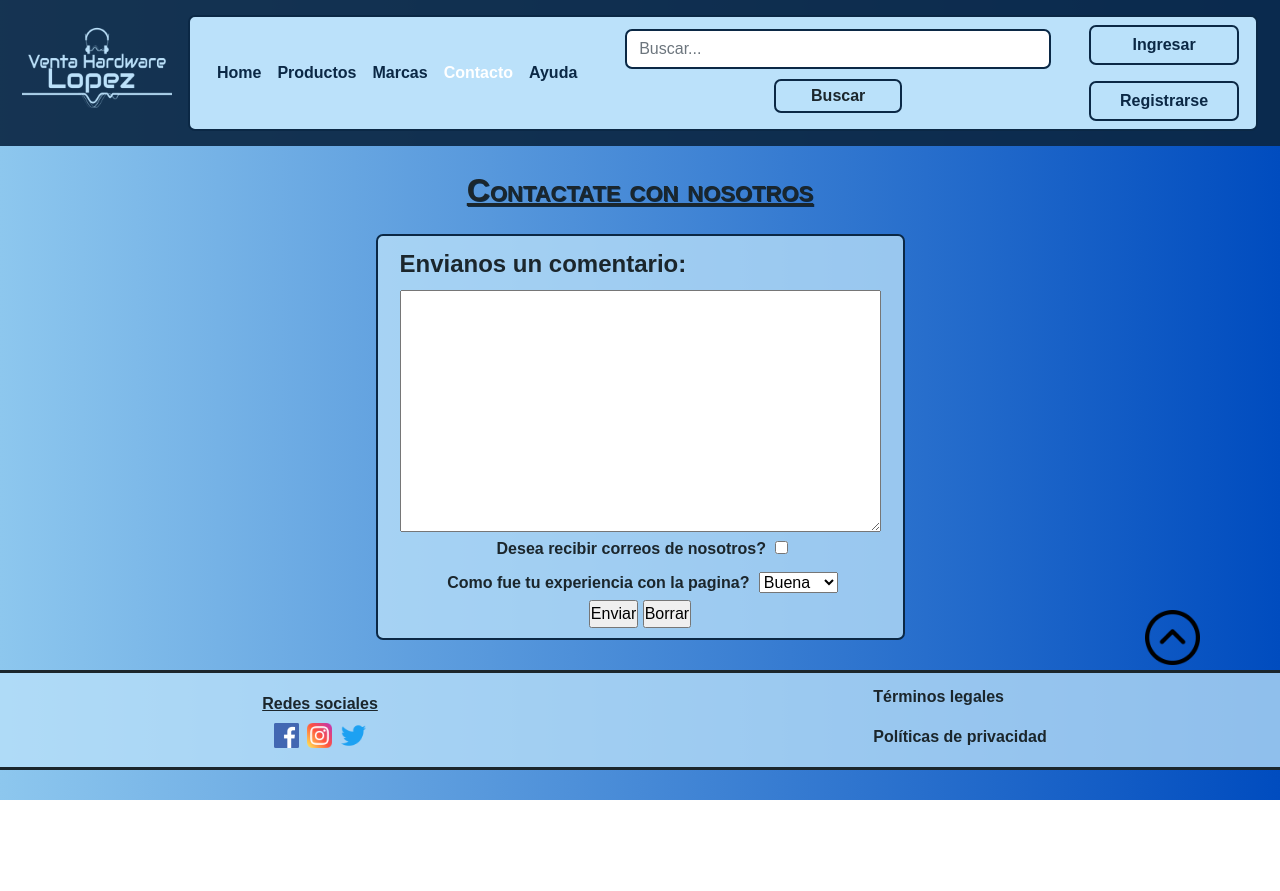
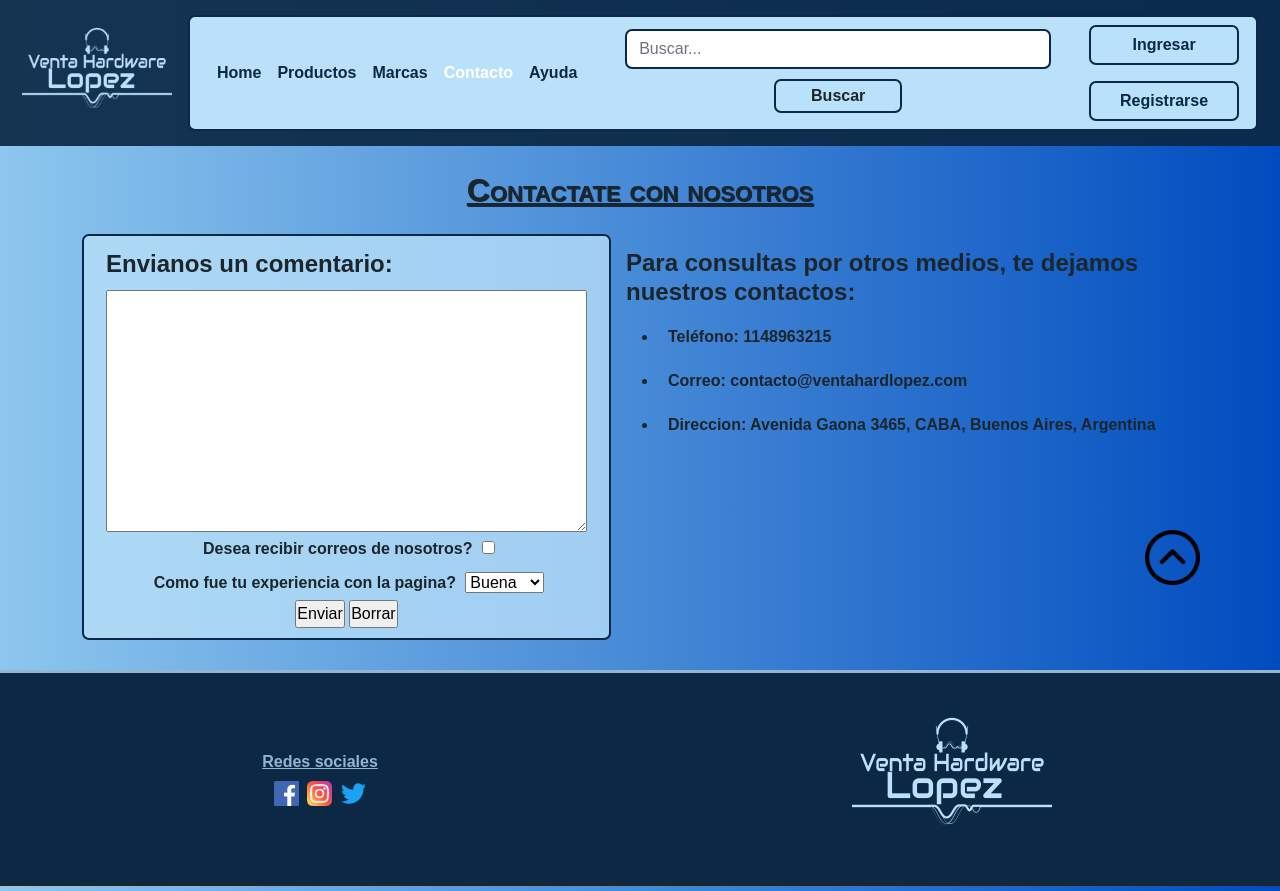
Before and after one commit to LopezBrian/Venta-Hardware-Lopez, a plain HTML site: page pages/contacto.html in a window 1280 px wide. Before the commit the page ends 800 px from the top, so only its background shows below. Drawn offline with nearby package versions, Linux system fonts and the light colour scheme.

Commit message:
Footer modificado

```diff
--- a/pages/contacto.html
+++ b/pages/contacto.html
@@ -73,6 +73,14 @@
                             </div>
                         </fieldset>
                     </form>
+                    <div class="contacto__info">
+                        <h4>Para consultas por otros medios, te dejamos nuestros contactos:</h4>
+                        <ul>
+                            <li>Teléfono: 1148963215</li>
+                            <li>Correo: contacto@ventahardlopez.com</li>
+                            <li>Direccion: Avenida Gaona 3465, CABA, Buenos Aires, Argentina</li>
+                        </ul>
+                    </div>
                 </div>
             </section>
             <a id="arrow" href="#top"><img src="../images/up-arrow.png" alt="arrow"></a>
@@ -89,9 +97,8 @@
                     <a href="https://www.twitter.com" target="_blank"><h6><img class="footer__logo" src="../images/twitter.png" alt="Twitter"></h6></a>
                 </div>
             </div>
-            <div class="footer__links">
-                <h6><a href="legales.html">Términos legales</a></h6>
-                <h6><a href="politicas.html">Políticas de privacidad</a></h6>
+            <div class="d-flex justify-content-center">
+                <a href="../index.html" class="navbar-brand"><img src="../images/logo2.png" alt="Logo"></a>
             </div>
         </footer>
         <!-- Modal login-->
--- a/scss/_contacto.scss
+++ b/scss/_contacto.scss
@@ -41,9 +41,24 @@ form {
 	margin:auto
 }
 
+.contacto__info{
+	padding: 15px;
+	h4{
+		font-weight: bold;
+	}
+	ul{
+		li{
+			padding: 10px;
+		}
+	}
+}
+
+
+/* MEDIA QUERIES */
 @media screen and (max-width:576px) {
     .contacto{
 		form{
+			margin: auto;
 			width: 90%;
 			input{
 				width: 100%;
@@ -66,12 +81,16 @@ form {
 				}
 			}
 		}
+		.container{
+			flex-direction: column;
+		}
 	}
 }
 
 @media screen and (min-width:577px) and (max-width:768px) {
     .contacto{
 		form{
+			margin: auto;
 			width: 90%;
 			.contacto__botones{
 				input{
@@ -79,6 +98,9 @@ form {
 					margin: 2px auto;
 				}
 			}
+		}
+		.container{
+			flex-direction: column;
 		}
 	}
 }
--- a/scss/_footer.scss
+++ b/scss/_footer.scss
@@ -1,10 +1,9 @@
 footer{
-    height: 100px;
     display: grid;
     grid-template-columns: 1fr 1fr;
-    border-top: 3px solid #1b262c;
+    border-top: 3px solid $colorClaro;
     border-bottom: 3px solid #1b262c;
-    background-color: $colorClaro;
+    background-color: $colorOscuro;
     margin-bottom: 5px;
 }
 
@@ -16,33 +15,10 @@ footer{
 .footer__titulo{
     margin-top: 15px;
     text-decoration: underline;
-    color: #1b262c;
+    color: $colorClaro;
     font-size: $fontSize;
     margin: 10px;
     font-weight: bold;
-}
-
-.footer__links{
-    align-self: center;
-    justify-self: center;
-    height: 100%;
-    display: flex;
-    flex-direction: column;
-    justify-content: space-evenly;
-    font-size: $fontSize*2;
-        h6{
-        font-weight: bold;
-        }
-}
-
-.footer__links{
-    a{
-        &:hover{
-            text-decoration: underline;
-            text-decoration-thickness:1.5px;
-            color: $colorOscuro;
-        }
-    }
 }
 
 .footer__social{
--- a/scss/_formatos.scss
+++ b/scss/_formatos.scss
@@ -32,7 +32,7 @@ body{
     img {
         width: 55px;
         position: fixed;
-        top: 610px;
+        top: 530px;
         right: 80px;
     }
 }
```
Also changed, not shown: index.html (+2 -41 lines), pages/ayuda.html (+2 -3 lines), pages/marcas.html (+2 -3 lines), pages/productos.html (+2 -3 lines), css/styles.css, 1 other file.
